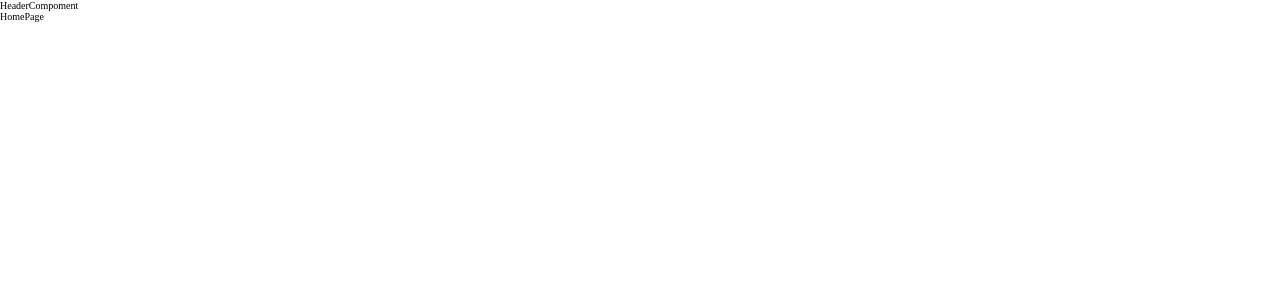
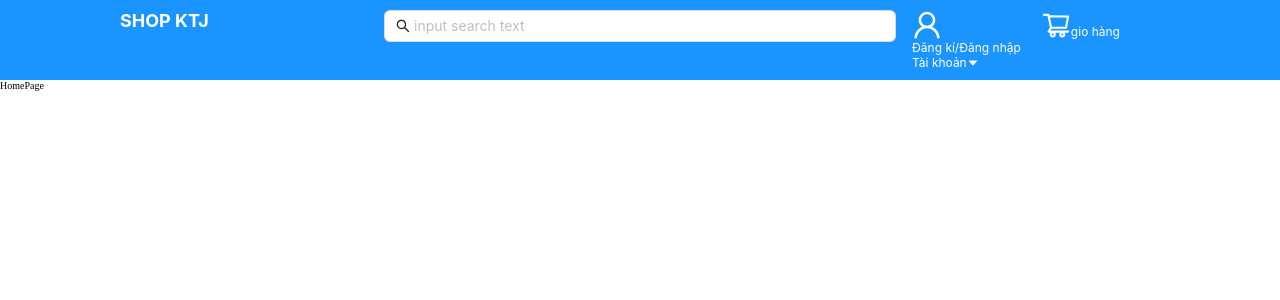
Before and after one commit to Lehuy24/Tikiiii, a React (Create React App) app in the folder tikiii/: page / in a window 1280 px wide. Shown: the top 300 px of the page. Built offline with nearby package versions, Linux system fonts and the light colour scheme.

Commit message:
create compoment for header v1

```diff
--- a/tikiii/package.json
+++ b/tikiii/package.json
@@ -3,6 +3,7 @@
   "version": "0.1.0",
   "private": true,
   "dependencies": {
+    "@ant-design/icons": "^5.3.4",
     "@reduxjs/toolkit": "^2.2.1",
     "@testing-library/jest-dom": "^5.17.0",
     "@testing-library/react": "^13.4.0",
--- a/tikiii/src/compoments/HeaderCompoment/HeaderCompoment.jsx
+++ b/tikiii/src/compoments/HeaderCompoment/HeaderCompoment.jsx
@@ -1,7 +1,48 @@
 import React from 'react'
+import {Col,Row}  from 'antd'
+import {
+    UserOutlined,CaretDownOutlined, ShoppingCartOutlined
+  } from '@ant-design/icons';
+import { WrapperHeader ,WrapperHeaderAccount,WrapperHeaderSmall,WrapperTextHeader} from './style'
+import Search from 'antd/es/transfer/search'
 const HeaderCopoment =() =>{
     return (
-        <div>HeaderCompoment</div>
+        <div>
+            <WrapperHeader gutter={16}>
+                <Col span={6}>
+                    <WrapperTextHeader>SHOP KTJ</WrapperTextHeader>
+                </Col>
+                <Col span={12}>
+                    <Search
+                    placeholder ='input search text'
+                    allowClear
+                    enterButton ='Search'
+                    size='large'
+                    //onSearch={onSearch}
+                    />
+                    </Col>
+                <Col span={6} style={{display:'flex',gap:"20px"}}>
+              <WrapperHeaderAccount>
+              <UserOutlined style={{fontSize:'30px'}}/>
+                <div>
+                    <WrapperHeaderSmall>Đăng kí/Đăng nhập</WrapperHeaderSmall>
+                    <div>
+                    <span>Tài khoản</span>
+                    <CaretDownOutlined />
+                    </div>
+                </div>
+              </WrapperHeaderAccount>
+              <div>
+                <div>
+                <ShoppingCartOutlined style={{fontSize:'30px',color:'#fff'}}/>
+                <WrapperHeaderSmall>gio hàng</WrapperHeaderSmall>
+                </div>
+
+              </div>
+                    </Col>
+
+            </WrapperHeader>
+        </div>
     )
 }
 export default HeaderCopoment
--- /dev/null
+++ b/tikiii/src/compoments/HeaderCompoment/style.js
@@ -0,0 +1,30 @@
+import {Row} from 'antd'
+import styled   from 'styled-components'
+export const WrapperHeader =styled(Row)`
+padding: 10px 120px;
+background-color:rgb(26,148,255)
+`
+export const WrapperTextHeader =styled.span`
+font-size:18px;
+color:#fff;
+font-weight:bold
+
+`
+export const WrapperHeaderAccount =styled.div`
+display:flex,
+align-items:center;
+color:#fff;
+gap:10px;
+font-size:12px
+`
+export const WrapperHeaderSmall =styled.span`
+font-size:12px;
+color:#fff;
+
+`
+
+export const WrapperIconHeader=styled.span`
+font-size:30px;
+color:#fff;
+
+`
--- a/tikiii/src/routes/index.js
+++ b/tikiii/src/routes/index.js
@@ -2,7 +2,6 @@ import OrderPage from '../pages/OrderPage/OderPage'
 import ProductsPage from '../pages/ProductsPage/ProductsPage'
 import HomePage from '../pages/HomePage/HomePage'
 import NotFoundPage from '../pages/NotfoundPage/NotFoundPage'
-
 export const routes =[
     {
         path:'/',
```
Also changed, not shown: tikiii/src/App.js (+20 -20 lines), 1 other file (tests, documents, lock files or other folders).
